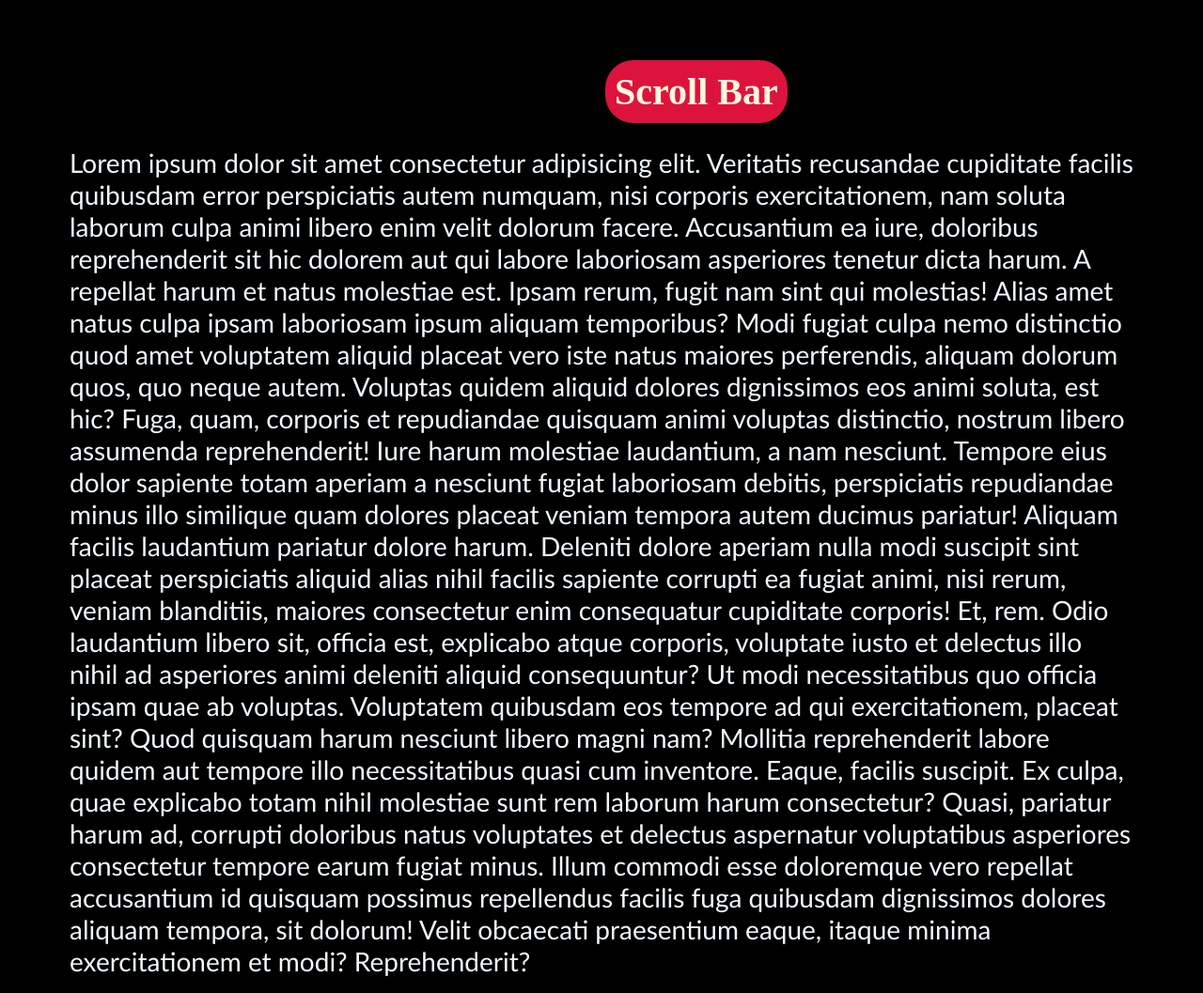
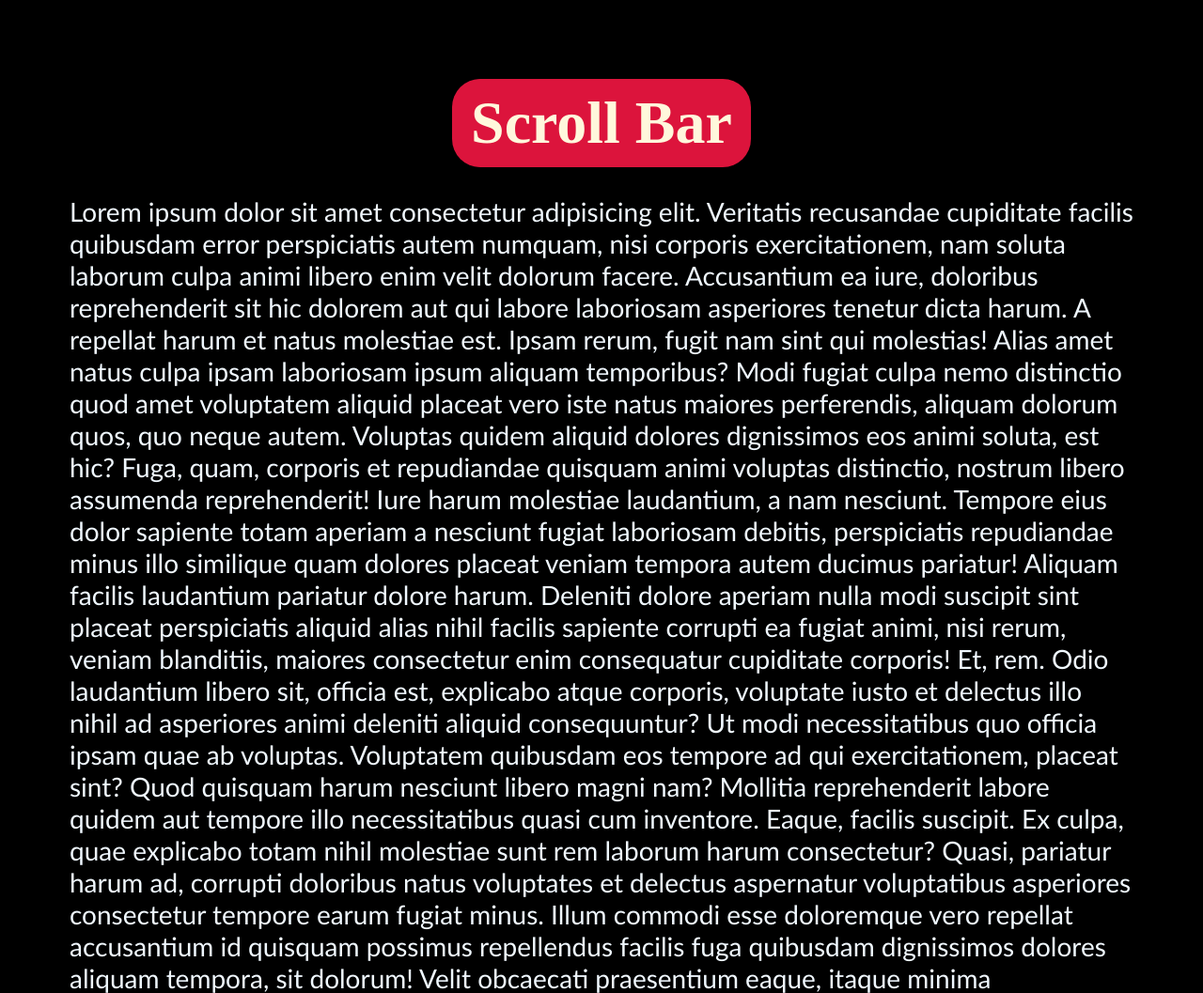
Before and after one commit to Prakruthi-G-H/HTML-AND-CSS-MINI-PROJECTS, a plain HTML site: page Custom-ScrollBar/index.html in a window 1280 px wide. Shown: the top 1057 px of the page at 94% size. Drawn offline with Linux system fonts and the light colour scheme.

Commit message:
Update ScrollBar.css

```diff
--- a/Custom-ScrollBar/ScrollBar.css
+++ b/Custom-ScrollBar/ScrollBar.css
@@ -15,10 +15,9 @@ div{
 
 h2{
     text-align: center;
-    margin-left: 580px;
-    margin-bottom: 15px;
-    padding: 10px;
-    font-size: 40px;
+    margin: 20px auto;
+    padding: 10px 20px;
+    font-size: 5vw;
     color: cornsilk;
     background-color: crimson;
     border-radius: 30px;
```
